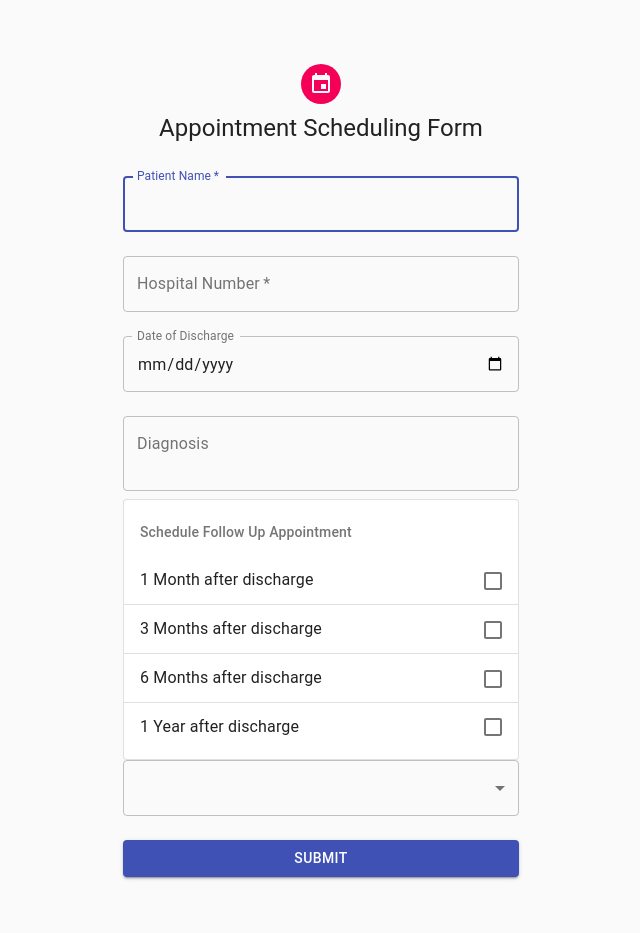
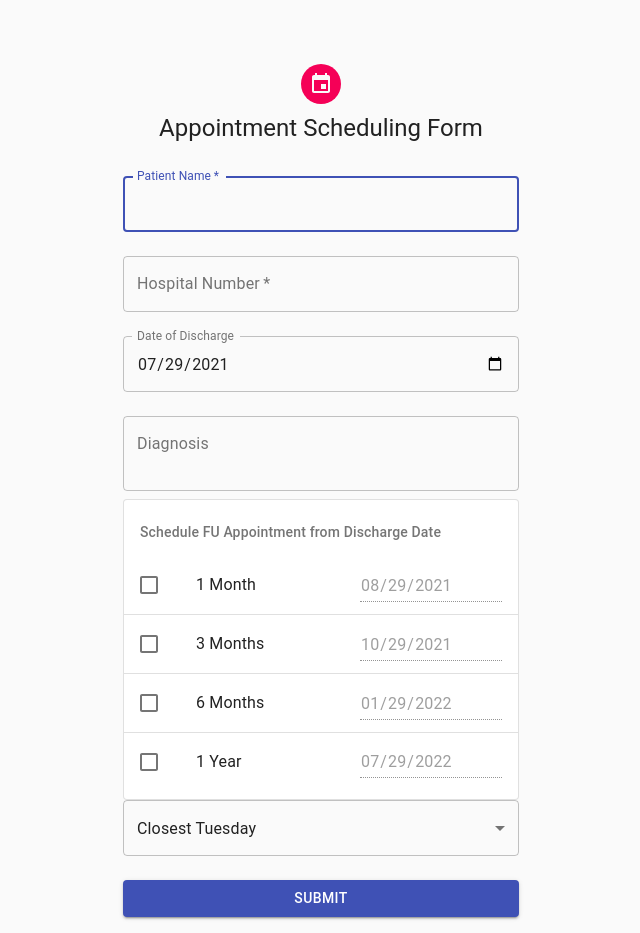
Before and after one commit to swadhinroutray/KMC-Neuro-ARS, a React (Create React App) app in the folder client/: page /form in a window 1280 px wide. Shown: the whole page, without its empty margins (319-959 px from the left). Before the commit the page ends 893 px from the top, so only its background shows below. Built offline with nearby package versions, Linux system fonts and the light colour scheme.

Commit message:
FU Appointment dates sync with discharge date

```diff
--- a/client/package.json
+++ b/client/package.json
@@ -9,6 +9,7 @@
     "@testing-library/jest-dom": "^5.11.4",
     "@testing-library/react": "^11.1.0",
     "@testing-library/user-event": "^12.1.10",
+    "date-fns": "^2.23.0",
     "mobx": "^6.3.2",
     "mobx-react": "^7.2.0",
     "react": "^17.0.2",
--- /dev/null
+++ b/client/src/components/AppointmentDateField.jsx
@@ -0,0 +1,109 @@
+import React from 'react'
+import { inject, observer } from 'mobx-react';
+import TextField from '@material-ui/core/TextField';
+import List from '@material-ui/core/List';
+import ListItem from '@material-ui/core/ListItem';
+import ListItemSecondaryAction from '@material-ui/core/ListItemSecondaryAction'
+import ListItemIcon from '@material-ui/core/ListItemIcon';
+import ListItemText from '@material-ui/core/ListItemText';
+import ListSubheader from '@material-ui/core/ListSubheader';
+import Checkbox from '@material-ui/core/Checkbox';
+import Paper from '@material-ui/core/Paper';
+
+export const AppointmentDateField = inject('formStore')(observer(({ formStore }) => {
+    return (
+        <Paper variant="outlined">
+            <List>
+                <ListSubheader>
+                    Schedule FU Appointment from Discharge Date
+                </ListSubheader>
+
+                <ListItem divider >
+                    <ListItemIcon>
+                        <Checkbox
+                            edge="start"
+                            tabIndex={-1}
+                            disableRipple
+                            value={formStore.commonAppointmentsControl["oneMonth"]}
+                            onChange={e => formStore.setAppointmentControl("oneMonth", e.target.checked)}
+                        />
+                    </ListItemIcon>
+                    <ListItemText id="oneMonth" primary="1 Month" />
+                    <ListItemSecondaryAction>
+                        <TextField
+                            id="dateOneMonth"
+                            name="dateOneMonth"
+                            type="date"
+                            value={formStore.dateOneMonth}
+                            disabled={!formStore.commonAppointmentsControl["oneMonth"]}
+                        />
+                    </ListItemSecondaryAction>
+                </ListItem>
+                <ListItem divider >
+                    <ListItemIcon>
+                        <Checkbox
+                            edge="start"
+                            tabIndex={-1}
+                            value={formStore.commonAppointmentsControl["threeMonths"]}
+                            onChange={e => formStore.setAppointmentControl("threeMonths", e.target.checked)}
+                            disableRipple
+                        />
+                    </ListItemIcon>
+                    <ListItemText id="threeMonths" primary="3 Months" />
+                    <ListItemSecondaryAction>
+                        <TextField
+                            id="dateThreeMonths"
+                            name="dateThreeMonths"
+                            type="date"
+                            disabled={!formStore.commonAppointmentsControl["threeMonths"]}
+                            value={formStore.dateThreeMonths}
+                        />
+                    </ListItemSecondaryAction>
+                </ListItem>
+
+                <ListItem divider >
+                    <ListItemIcon>
+                        <Checkbox
+                            edge="start"
+                            tabIndex={-1}
+                            disableRipple
+                            value={formStore.commonAppointmentsControl["sixMonths"]}
+                            onChange={e => formStore.setAppointmentControl("sixMonths", e.target.checked)}
+                        />
+                    </ListItemIcon>
+                    <ListItemText id="sixMonths" primary="6 Months" />
+                    <ListItemSecondaryAction>
+                        <TextField
+                            id="dateSixMonths"
+                            name="dateSixMonths"
+                            type="date"
+                            value={formStore.dateSixMonths}
+                            disabled={!formStore.commonAppointmentsControl["sixMonths"]}
+                        />
+                    </ListItemSecondaryAction>
+                </ListItem>
+                <ListItem>
+                    <ListItemIcon>
+                        <Checkbox
+                            edge="start"
+                            tabIndex={-1}
+                            disableRipple
+                            value={formStore.commonAppointmentsControl["oneYear"]}
+                            onChange={e => formStore.setAppointmentControl("oneYear", e.target.checked)}
+                        />
+                    </ListItemIcon>
+                    <ListItemText id="oneYear" primary="1 Year" />
+                    <ListItemSecondaryAction>
+                        <TextField
+                            id="dateOneYear"
+                            name="dateOneYear"
+                            type="date"
+                            value={formStore.dateOneYear}
+                            disabled={!formStore.commonAppointmentsControl["oneYear"]}
+                        />
+                    </ListItemSecondaryAction>
+                </ListItem>
+            </List>
+        </Paper>
+    );
+}));
--- /dev/null
+++ b/client/src/models/FormModel.js
@@ -0,0 +1,76 @@
+import { observable, action, makeObservable } from 'mobx';
+import { addMonths } from 'date-fns'
+import { formatDate } from '../utils/helpers'
+
+class FormModel {
+    constructor() {
+        makeObservable(this, {
+            dateDischarge: observable,
+            dayOfWeek: observable,
+            commonAppointmentsControl: observable,
+            dateOneMonth: observable,
+            dateThreeMonths: observable,
+            dateSixMonths: observable,
+            dateOneYear: observable,
+            setAppointmentControl: action,
+            setDischargeDate: action,
+            setDate: action,
+            submit: action
+        })
+
+    }
+    patientName = ""
+    hospitalNumber = ""
+    diagnosis = ""
+    dateDischarge = this.setDate(new Date())
+    dayOfWeek = "tue"
+
+    // Optional Referral Details
+    wasReferred = false
+    referrerName = ""
+    referrerMob = ""
+
+    appointments = {}
+
+    // Booleans and Dates for common FU appointments
+    commonAppointmentsControl = {
+        "oneMonth": false,
+        "threeMonths": false,
+        "sixMonths": false,
+        "oneYear": false
+    }
+    dateOneMonth = this.setDate(addMonths(new Date(), 1))
+    dateThreeMonths = this.setDate(addMonths(new Date(), 3))
+    dateSixMonths = this.setDate(addMonths(new Date(), 6))
+    dateOneYear = this.setDate(addMonths(new Date(), 12))
+
+    setAppointmentControl(fieldName, state) {
+        this.commonAppointmentsControl[fieldName] = state
+    }
+
+    setDischargeDate(date) {
+        this.dateDischarge = this.setDate(new Date(date))
+
+        // When the discharge date is changed, update common FU dates accordingly
+        this.dateOneMonth = this.setDate(addMonths(new Date(date), 1))
+        this.dateThreeMonths = this.setDate(addMonths(new Date(date), 3))
+        this.dateSixMonths = this.setDate(addMonths(new Date(date), 6))
+        this.dateOneYear = this.setDate(addMonths(new Date(date), 12))
+    }
+
+    setDate(date) {
+        try {
+            return formatDate(date);
+        }
+        catch (err) {
+            console.error("ERROR: Date provided is invalid")
+        }
+    }
+
+    submit() {
+        alert("Submit Form")
+    }
+}
+
+const store = new FormModel();
+export default store;
--- a/client/src/pages/FormPage.jsx
+++ b/client/src/pages/FormPage.jsx
@@ -7,16 +7,9 @@ import EventIcon from '@material-ui/icons/Event';
 import Typography from '@material-ui/core/Typography';
 import { makeStyles } from '@material-ui/core/styles';
 import Container from '@material-ui/core/Container';
-import List from '@material-ui/core/List';
-import ListItem from '@material-ui/core/ListItem';
-import ListItemSecondaryAction from '@material-ui/core/ListItemSecondaryAction'
-import ListItemText from '@material-ui/core/ListItemText';
-import ListSubheader from '@material-ui/core/ListSubheader';
-import Checkbox from '@material-ui/core/Checkbox';
 import MenuItem from '@material-ui/core/MenuItem';
 import Select from '@material-ui/core/Select';
-import InputLabel from '@material-ui/core/InputLabel';
-import Paper from '@material-ui/core/Paper';
+import { AppointmentDateField } from '../components/AppointmentDateField';
 
 const useStyles = makeStyles((theme) => ({
     paper: {
@@ -38,21 +31,19 @@ const useStyles = makeStyles((theme) => ({
     }
 }));
 
-const FormPage = () => {
+const FormPage = inject('formStore')(observer(({ formStore }) => {
     const handleInput = (event) => {
         event.preventDefault()
     }
+
     const handleSubmit = (event) => {
         event.preventDefault()
-    }
-
-    const setInitialDates = () => {
-
+        formStore.submit()
     }
 
     const classes = useStyles();
     return (
-        <Container component="main" maxWidth="xs">
+        <Container component="main" maxWidth="xs" >
             <div className={classes.paper}>
                 <Avatar className={classes.avatar}>
                     <EventIcon />
@@ -90,7 +81,8 @@ const FormPage = () => {
                         label="Date of Discharge"
                         type="date"
                         fullWidth
-                        className={classes.textField}
+                        value={formStore.dateDischarge}
+                        onChange={e => formStore.setDischargeDate(e.target.value)}
                         InputLabelProps={{
                             shrink: true,
                         }}
@@ -107,61 +99,23 @@ const FormPage = () => {
                         onChange={handleInput}
                     />
 
-
-                    <Paper variant="outlined">
-                        <List>
-                            <ListSubheader color="secondary">
-                                Schedule Follow Up Appointment
-                            </ListSubheader>
-                            <ListItem divider >
-                                <ListItemText id="oneMonth" primary="1 Month after discharge" />
-                                <ListItemSecondaryAction>
-                                    <Checkbox
-                                        edge="end"
-                                    />
-                                </ListItemSecondaryAction>
-                            </ListItem>
-                            <ListItem divider >
-                                <ListItemText id="threeMonths" primary="3 Months after discharge" />
-                                <ListItemSecondaryAction>
-                                    <Checkbox
-                                        edge="end"
-                                    />
-                                </ListItemSecondaryAction>
-                            </ListItem>
-                            <ListItem divider >
-                                <ListItemText id="sixMonths" primary="6 Months after discharge" />
-                                <ListItemSecondaryAction>
-                                    <Checkbox
-                                        edge="end"
-                                    />
-                                </ListItemSecondaryAction>
-                            </ListItem>
-                            <ListItem  >
-                                <ListItemText id="oneYear" primary="1 Year after discharge" />
-                                <ListItemSecondaryAction>
-                                    <Checkbox
-                                        edge="end"
-                                    />
-                                </ListItemSecondaryAction>
-                            </ListItem>
-                        </List>
-                    </Paper>
+                    <AppointmentDateField />
 
                     <Select
-                        margin="normal"
                         variant="outlined"
                         placeholder="Preferred Day of the Week"
                         id="dayOfWeek"
+                        label="Preferred Day of Week"
                         fullWidth
+                        value={formStore.dayOfWeek}
                     >
-                        <MenuItem value={"mon"}>Monday</MenuItem>
-                        <MenuItem value={"tue"}>Tuesday</MenuItem>
-                        <MenuItem value={"wed"}>Wednesday</MenuItem>
-                        <MenuItem value={"thu"}>Thursday</MenuItem>
-                        <MenuItem value={"fri"}>Friday</MenuItem>
-                        <MenuItem value={"sat"}>Saturday</MenuItem>
-                        <MenuItem value={"sun"}>Sunday</MenuItem>
+                        <MenuItem value={"mon"}>Closest Monday</MenuItem>
+                        <MenuItem value={"tue"}>Closest Tuesday</MenuItem>
+                        <MenuItem value={"wed"}>Closest Wednesday</MenuItem>
+                        <MenuItem value={"thu"}>Closest Thursday</MenuItem>
+                        <MenuItem value={"fri"}>Closest Friday</MenuItem>
+                        <MenuItem value={"sat"}>Closest Saturday</MenuItem>
+                        <MenuItem value={"sun"}>Closest Sunday</MenuItem>
                     </Select>
 
 
@@ -179,5 +133,5 @@ const FormPage = () => {
             </div>
         </Container >
     );
-};
+}));
 export { FormPage };
--- a/client/src/routes/AppRouter.jsx
+++ b/client/src/routes/AppRouter.jsx
@@ -4,10 +4,11 @@ import { Switch } from 'react-router';
 import { Route } from "react-router-dom";
 import { LoginPage, FormPage, AppointmentsPage } from '../pages'
 import loginStore from '../models/LoginModel'
+import formStore from '../models/FormModel'
 
 export const AppRouter = () => {
     return (
-        <Provider loginStore={loginStore}>
+        <Provider loginStore={loginStore} formStore={formStore}>
             <Switch>
                 <Route path={'/login'} component={LoginPage}></Route>
                 <Route path={'/form'} component={FormPage}></Route>
--- /dev/null
+++ b/client/src/utils/helpers.js
@@ -0,0 +1,11 @@
+import { lightFormat } from 'date-fns'
+
+const formatDate = (date) => {
+    if (date instanceof Date === false) {
+        throw new Error('formatDate: not a date instance');
+    }
+
+    return lightFormat(date, 'yyyy-MM-dd')
+}
+
+export { formatDate }
```
Also changed, not shown: 1 other file (tests, documents, lock files or other folders).
